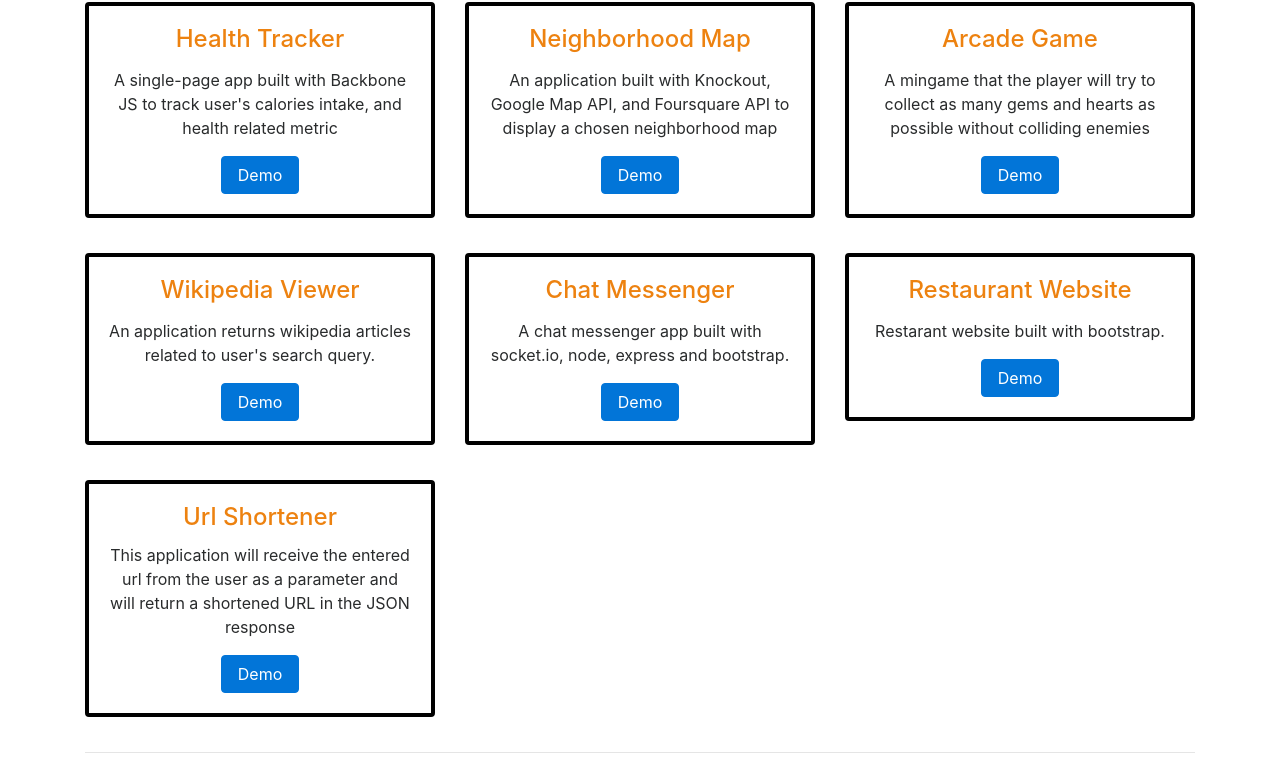
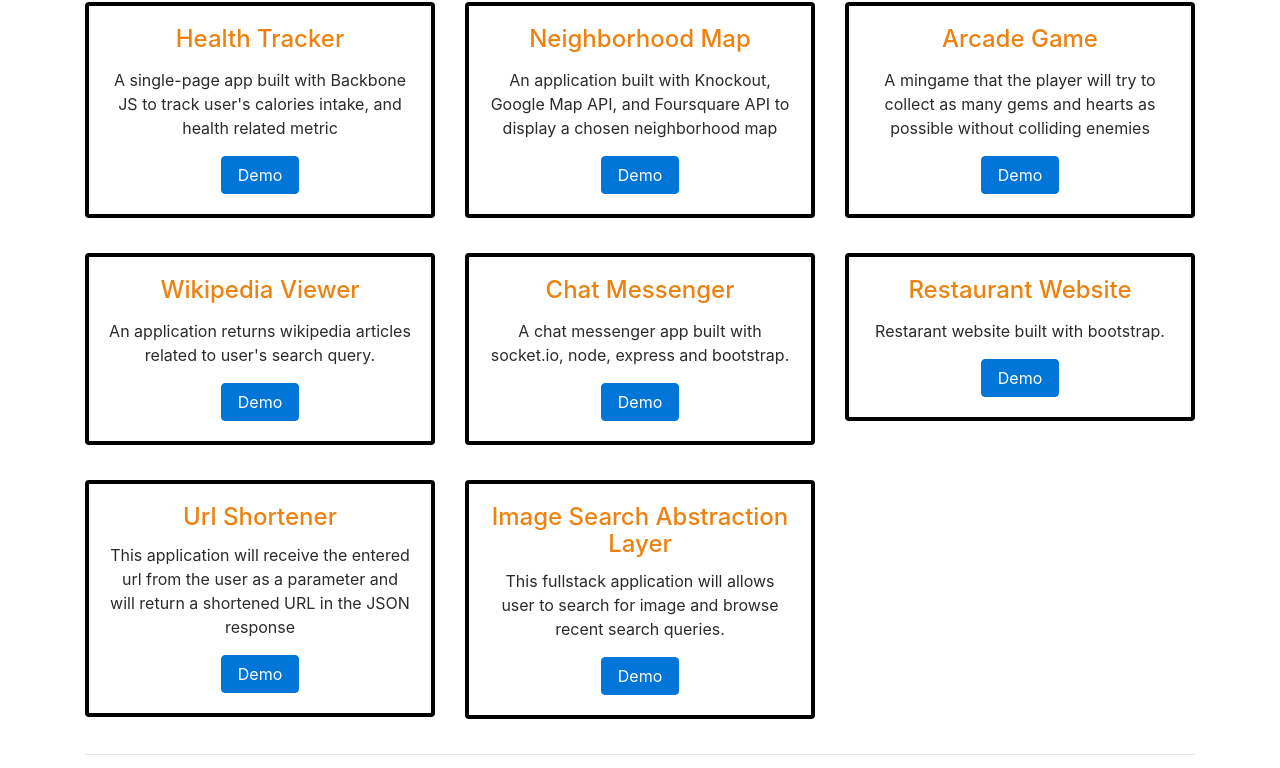
Before and after one commit to TViPE/tvipe.github.io, a plain HTML site: page code_page/project.html in a window 1280 px wide. Shown: the part 442-1210 px from the top of the page. Drawn offline with Linux system fonts and the light colour scheme; a web font is replaced by a local one.

Commit message:
adding image search abstraction layer project

```diff
--- a/code_page/project.html
+++ b/code_page/project.html
@@ -154,6 +154,16 @@
 							</div>
 						</div>
 					</div>
+
+          <div class="col-md-4">
+            <div class="card text-center">
+              <div class="card-block">
+                <h4 class="card-title">Image Search Abstraction Layer</h4>
+                <p class="card-text">This fullstack application will allows user to search for image and browse recent search queries.</p>
+                <a href="https://github.com/triminhvi/Image_Search_Abstraction_Layer" target="_blank" class="btn btn-primary">Demo</a>
+              </div>
+            </div>
+          </div>
 				</div>
 			</section>
 
```
